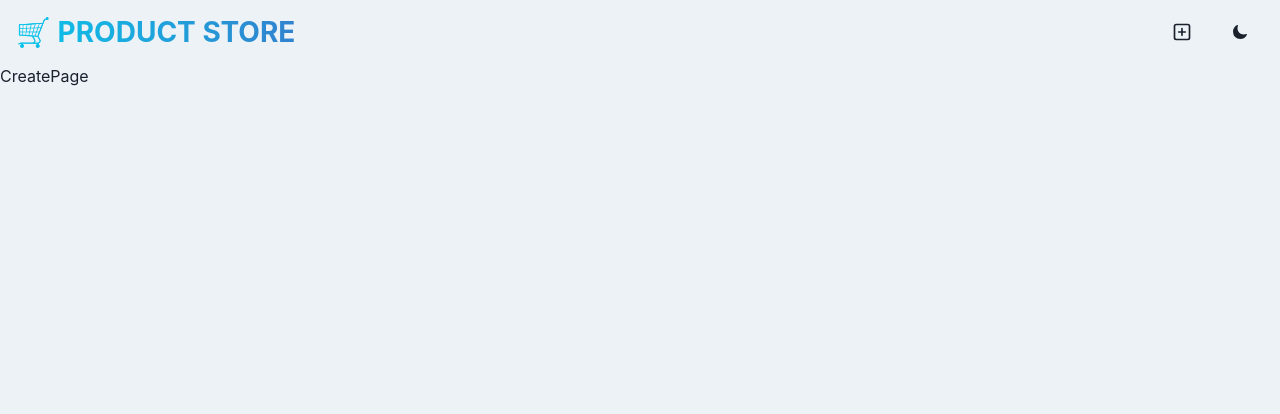
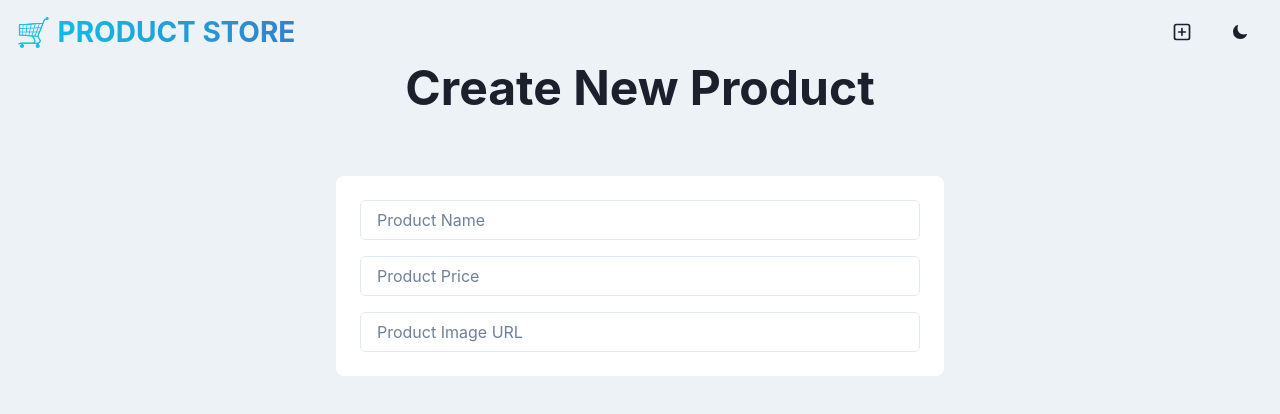
Before and after one commit to tasosbeast/ProductStore, a React (Vite) app in the folder frontend/: page /create in a window 1280 px wide. Shown: the top 414 px of the page. Built offline with nearby package versions, Linux system fonts and the light colour scheme.

Commit message:
Add product creation form UI to CreatePage
Replaces placeholder content in CreatePage with a Chakra UI-based form for entering new product details (name, price, image). Adds local state management for form inputs.

```diff
--- a/frontend/src/pages/CreatePage.jsx
+++ b/frontend/src/pages/CreatePage.jsx
@@ -1,7 +1,54 @@
-import React from "react";
+import React, { useState } from "react";
+import {
+  Box,
+  Container,
+  Heading,
+  Input,
+  useColorModeValue,
+  VStack,
+} from "@chakra-ui/react";
 
 const CreatePage = () => {
-  return <div>CreatePage</div>;
+  const [newProduct, setNewProduct] = useState({
+    name: "",
+    price: "",
+    image: "",
+  });
+  return (
+    <Container maxW="container.sm">
+      <VStack spacing={8}>
+        <Heading as={"h1"} size={"2xl"} textAlign={"center"} mb={8}>
+          Create New Product
+        </Heading>
+        <Box
+          w={"full"}
+          bg={useColorModeValue("white", "gray.800")}
+          p={6}
+          rounded={"lg"}
+        >
+          <VStack spacing={4}>
+            <Input
+              placeholder="Product Name"
+              name="name"
+              value={newProduct.name}
+              onChange={(e) =>
+                setNewProduct({ ...newProduct, name: e.target.value })
+              }
+            />
+            <Input
+              placeholder="Product Price"
+              name="price"
+              value={newProduct.price}
+              onChange={(e) =>
+                setNewProduct({ ...newProduct, price: e.target.value })
+              }
+            />
+            <Input placeholder="Product Image URL" />
+          </VStack>
+        </Box>
+      </VStack>
+    </Container>
+  );
 };
 
 export default CreatePage;
```
